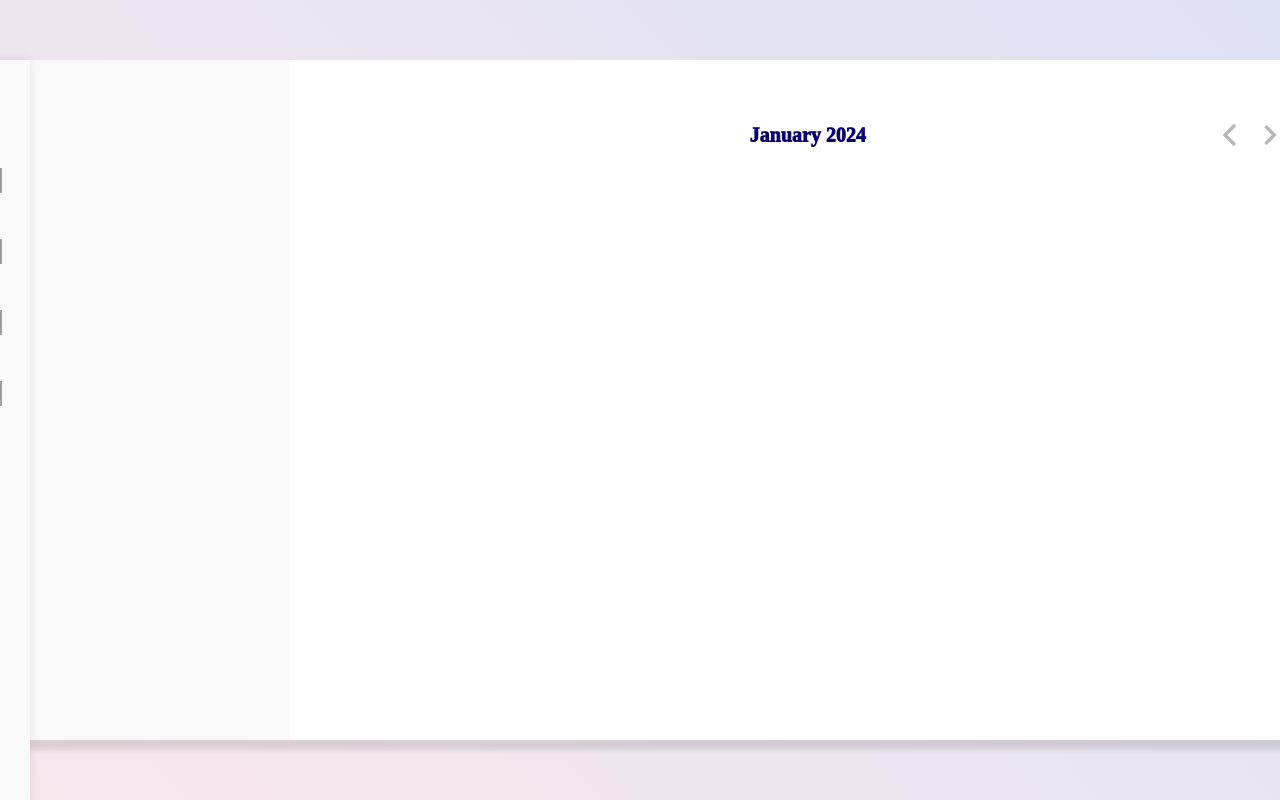
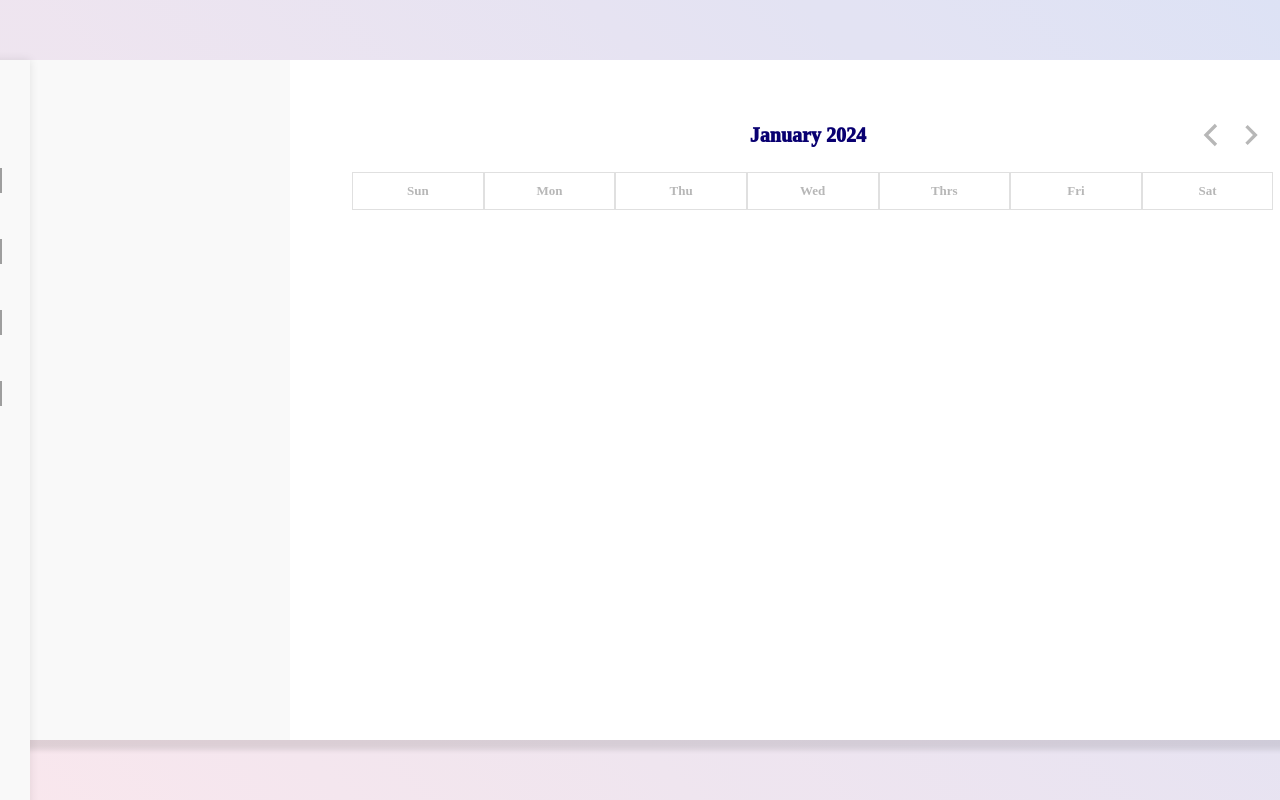
Before and after one commit to gawoooon/TUK-CE-capstone-2023-drawingdiary, a React (Create React App) app in the folder drawingdiary/frontend/: page /calendar in a window 1280 px wide. Shown: the top 800 px of the page. Built offline with nearby package versions, Linux system fonts and the light colour scheme; grey boxes are pictures that could not be loaded.

Commit message:
[feat] Calendar-days 완료

```diff
--- a/drawingdiary/frontend/src/components/Calendar2/index.jsx
+++ b/drawingdiary/frontend/src/components/Calendar2/index.jsx
@@ -55,6 +55,28 @@ const HeaderEndBox = styled.div`
   font-weight: 1000;
 `;
 
+const DaysBox = styled.div`
+  display: flex;
+  width: 100%;
+  height: 30px;
+  backgound-color: blue;
+  font-weight: 600;
+  font-size: 13px;
+  padding: 2px;
+  box-sizing: border-box;
+`;
+
+const DayColumn = styled.div`
+  display: flex;
+  align-items: center;
+  justify-content: center;
+  width: 14%;
+  height: 100%;
+  color: #b7b7b7;
+  border: 1px solid #e0e0e0;
+  padding: 5px 0px;
+`;
+
 const RenderHeader = ({ currentMonth, prevMonth, nextMonth }) => {
   return (
     <HeaderBox>
@@ -69,6 +91,17 @@ const RenderHeader = ({ currentMonth, prevMonth, nextMonth }) => {
       </HeaderEndBox>
     </HeaderBox>
   );
+};
+
+const RenderDays = () => {
+  const days = [];
+  const date = ["Sun", "Mon", "Thu", "Wed", "Thrs", "Fri", "Sat"];
+
+  for (let i = 0; i < 7; i++) {
+    days.push(<DayColumn key={i}>{date[i]}</DayColumn>);
+  }
+
+  return <DaysBox>{days}</DaysBox>;
 };
 
 function Calendar2() {
@@ -89,6 +122,7 @@ function Calendar2() {
         prevMonth={prevMonth}
         nextMonth={nextMonth}
       />
+      <RenderDays />
     </CalendarBox>
   );
 }
--- a/drawingdiary/frontend/src/pages/CalendarPage.jsx
+++ b/drawingdiary/frontend/src/pages/CalendarPage.jsx
@@ -36,7 +36,7 @@ const RightBox = styled.div`
   height: 100%;
   background-color: white;
   border-radius: 0 30px 30px 0;
-  padding: 40px;
+  padding: 40px 60px;
   box-sizing: border-box;
 `;
 
```
